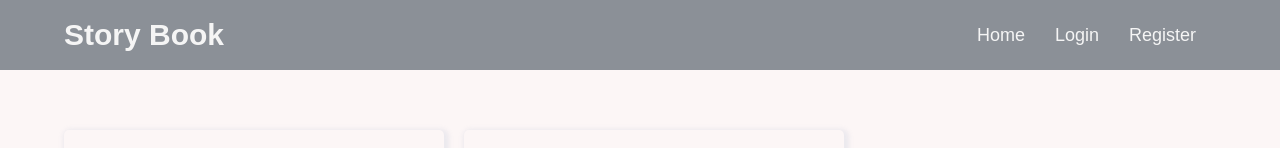
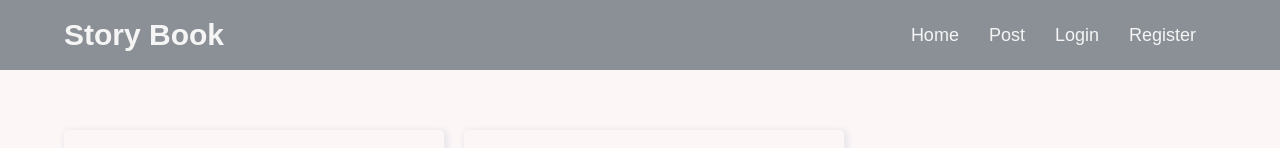
Before and after one commit to BrainDoe/storybook-angular, an Angular app: page /home in a window 1280 px wide. Shown: the top 148 px of the page. Built offline with nearby package versions, Linux system fonts and the light colour scheme.

Commit message:
Added a post link

```diff
--- a/src/app/components/header/header.component.html
+++ b/src/app/components/header/header.component.html
@@ -6,6 +6,7 @@
       </div>
       <ul class="list">
         <li class="list-item"><a routerLink="/home">Home</a></li>
+        <li class="list-item"><a routerLink="/post-form">Post</a></li>
         <li class="list-item"><a routerLink="/login">Login</a></li>
         <li class="list-item"><a routerLink="/register">Register</a></li>
       </ul>
```
